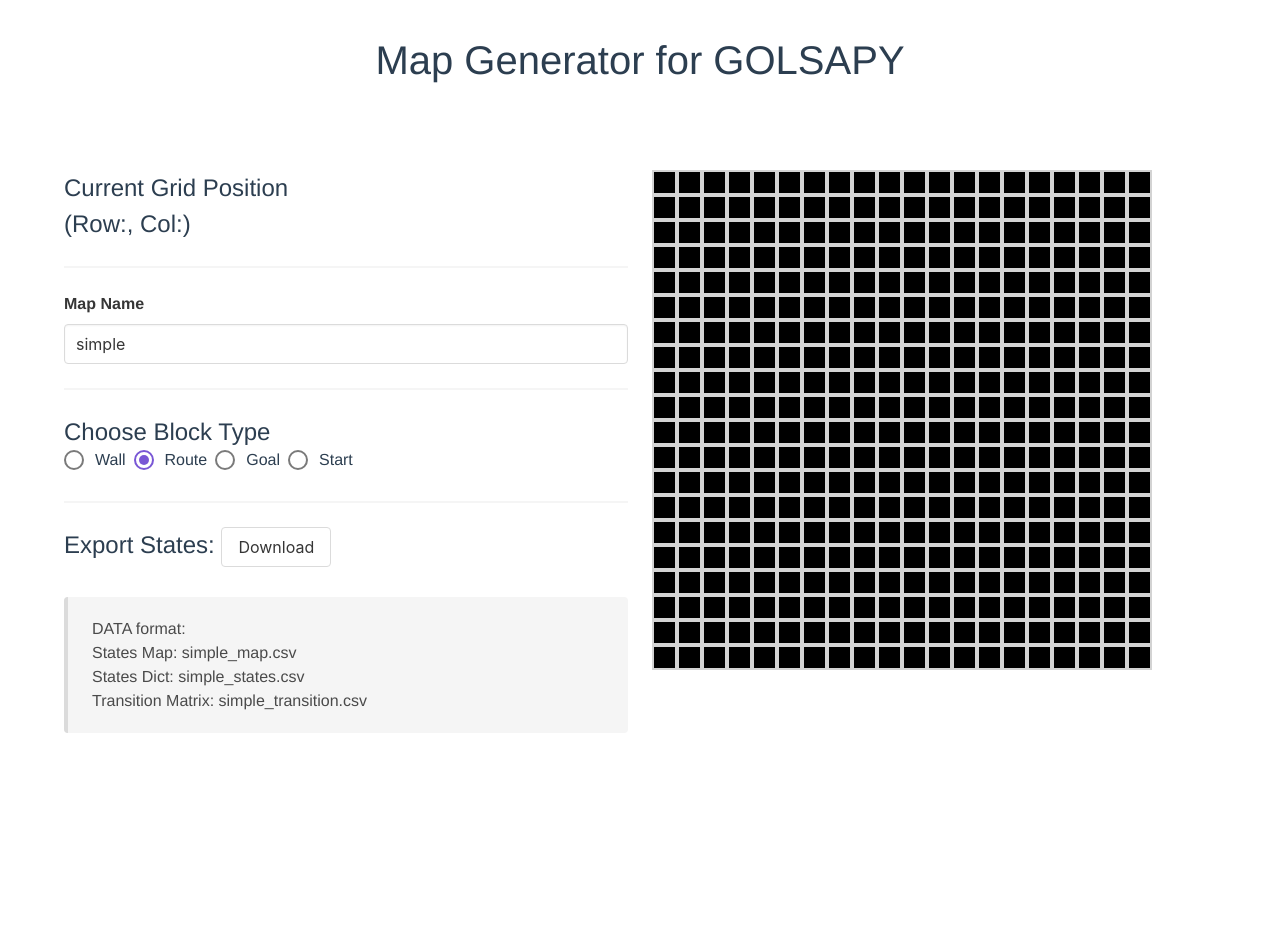
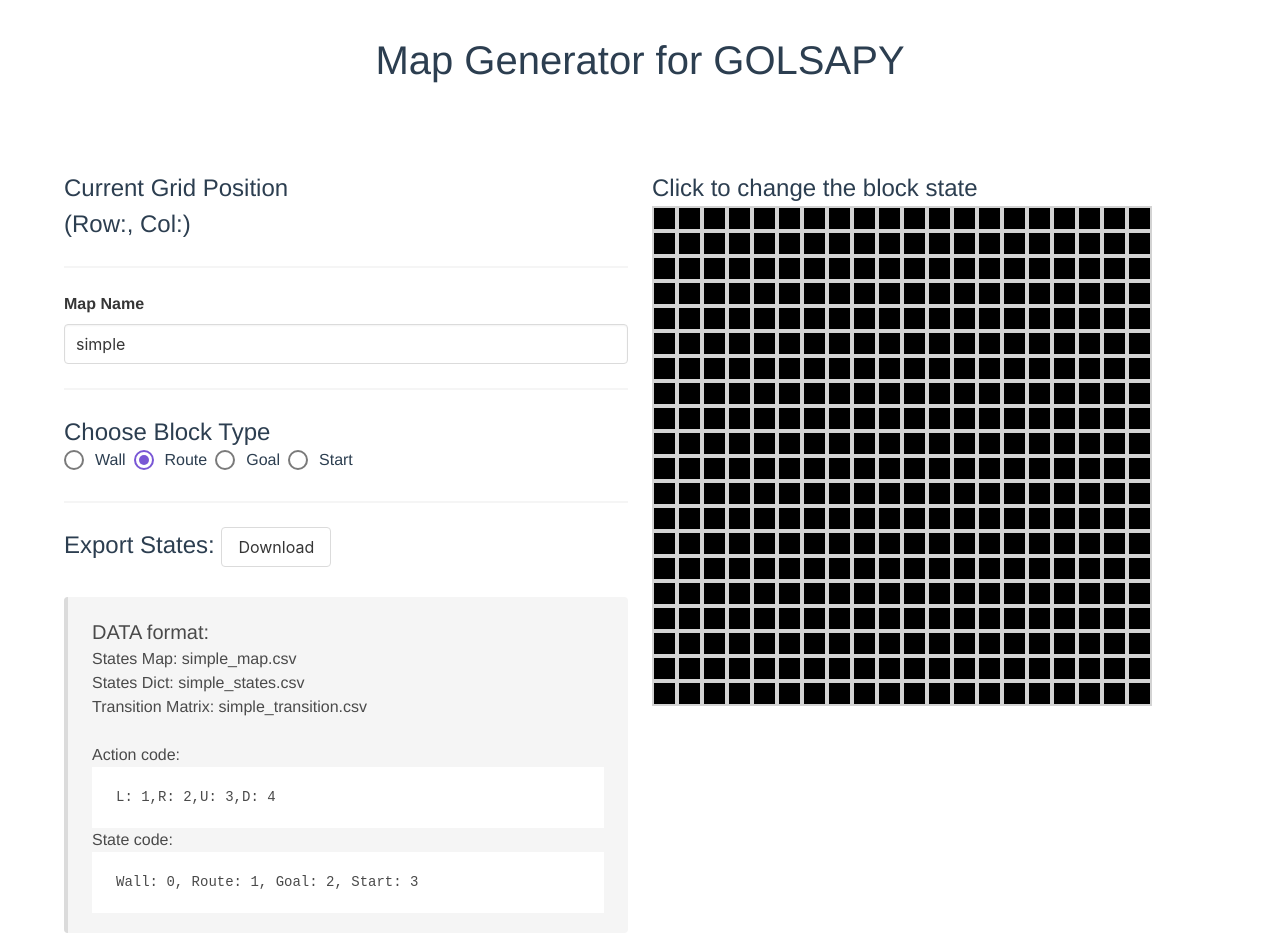
Before and after one commit to chenghuzi/map-golsapy, a Vue app: page / in a window 1280 px wide. Shown: the top 952 px of the page. Before the commit the page ends 820 px from the top, so only its background shows below. Built offline with nearby package versions, Linux system fonts and the light colour scheme.

Commit message:
add demo

```diff
--- a/src/views/Home.vue
+++ b/src/views/Home.vue
@@ -25,13 +25,19 @@
           </h1>
           <div style="width:100%; height:30px;"></div>
           <b-message>
-            <p>DATA format:</p>
+            <p class="is-size-5">DATA format:</p>
             <p>States Map: {{map_name+'_map.csv'}}</p>
             <p>States Dict: {{map_name+'_states.csv'}}</p>
             <p>Transition Matrix: {{map_name+'_transition.csv'}}</p>
+            <br />
+            <p>Action code:</p>
+            <pre>L: 1,R: 2,U: 3,D: 4</pre>
+            <p>State code:</p>
+            <pre>Wall: 0, Route: 1, Goal: 2, Start: 3</pre>
           </b-message>
         </div>
         <div class="column has-text-center">
+          <h1 class="is-size-4">Click to change the block state</h1>
           <div id="mapw">
             <canvas id="map" width="500" height="500"></canvas>
           </div>
```
Also changed, not shown: 1 other file (tests, documents, lock files or other folders).
